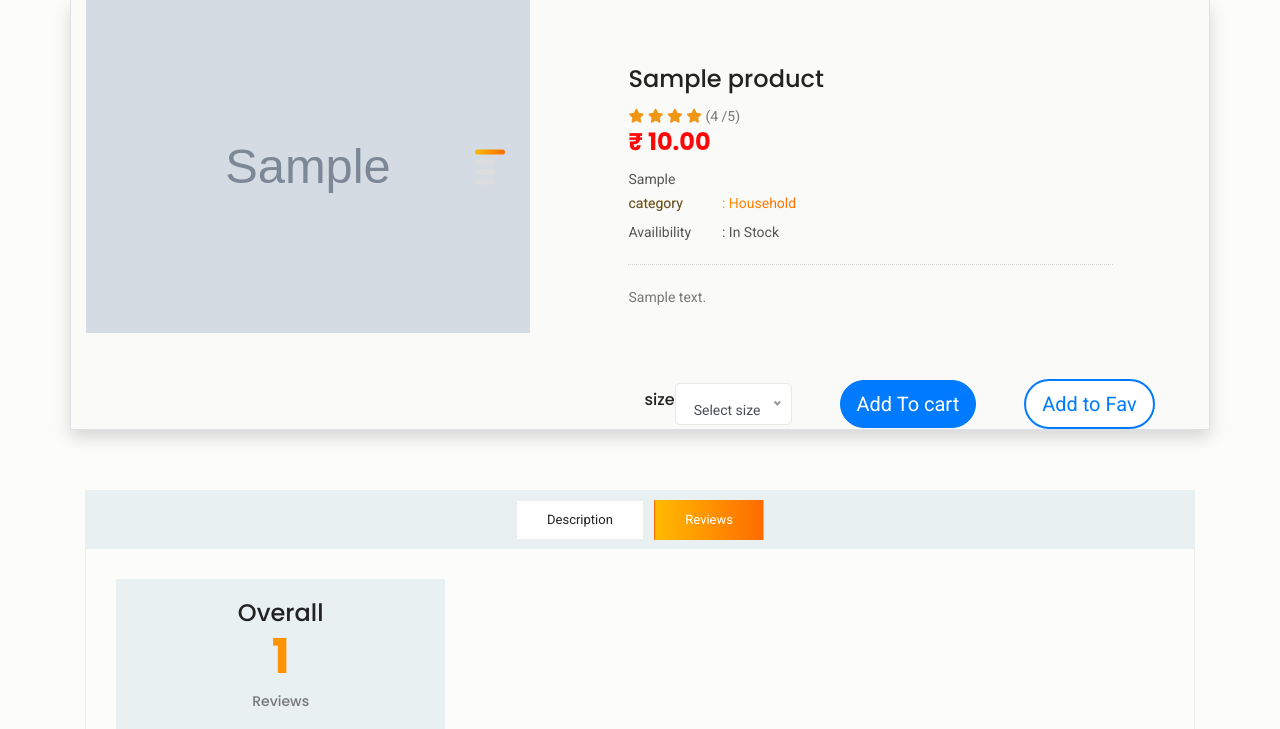
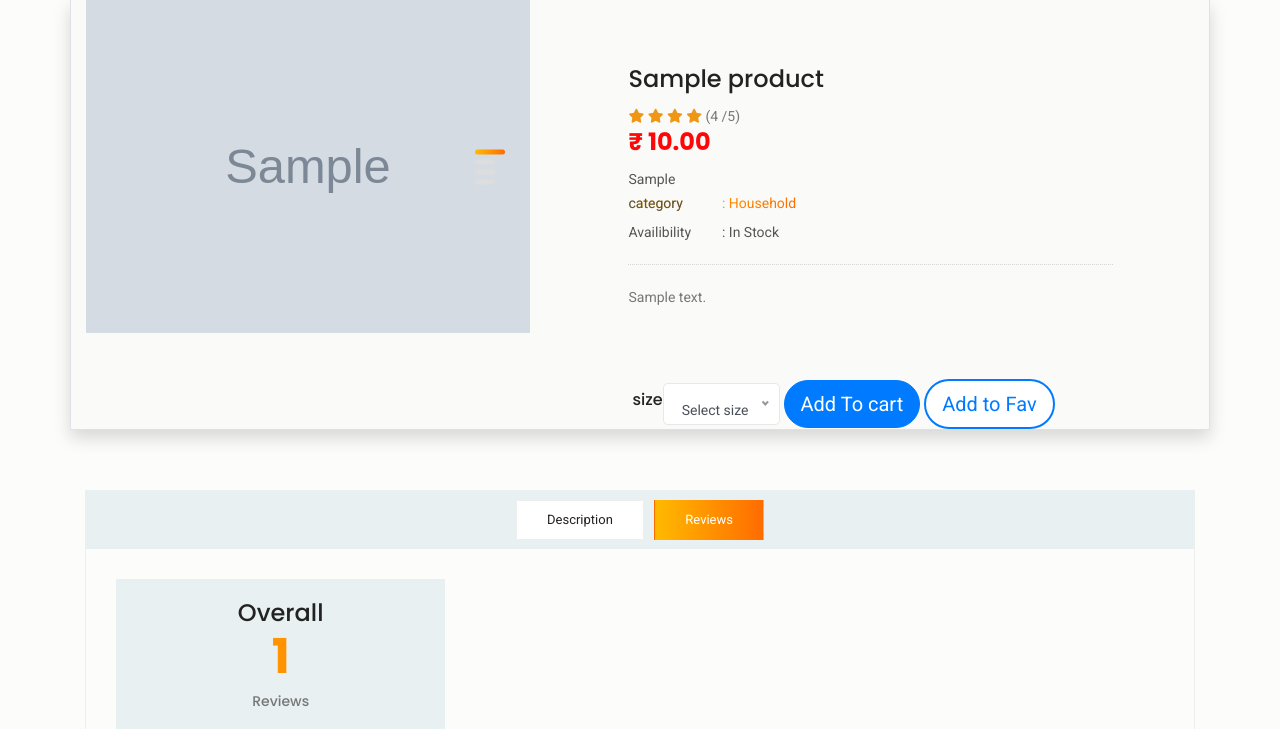
Before and after one commit to vishnuedappatt/sportsbaskets, a Django app: a page that uses products/templates/products/product_detailes.html in a window 1280 px wide. Shown: the part 206-935 px from the top of the page. Run offline with Django 4.2, Linux system fonts and the light colour scheme; tables that the repository leaves empty hold one stand-in row (values such as "Sample post"); grey boxes marked "Sample" are stand-in pictures; some libraries are stand-ins or nearby versions.

Commit message:
correcption

```diff
--- a/products/templates/products/product_detailes.html
+++ b/products/templates/products/product_detailes.html
@@ -93,7 +93,9 @@
 
 
 
-							<div class="card_area d-flex align-items-center ml-3">
+
+
+							<div class="card_area d-flex align-items-center ml-1">
 
 								{% if  single_product.variation_set.all %}
 								<h5>size</h5>
@@ -105,6 +107,7 @@
 										<option value="{{ i.variation_value | lower }}">{{ i.variation_value | capfirst }}</option>
 										{% endfor %}
 									</select>
+
 								{% endif %}
 								{% if single_product.stock == 0 %}
 								<div>
@@ -112,13 +115,14 @@
 								</div>
 								{% else %}
 
-								<button type="submit" style="border-radius: 50px;" class="btn btn-lg ml-5 btn-primary">Add To cart</button>
+								<button type="submit" style="border-radius: 50px;" class="btn btn-lg ml-1 btn-primary">Add To cart</button>
 
 
 								{% endif %}
-								<button  style="border-radius: 50px;background-color: #ffff;border:solid 2px #007bff;" class="btn btn-lg ml-5 btn-primary"><a  href="{% url 'wishlist_add' single_product.id %}"> Add to Fav</a>	</button>
+								<button  style="border-radius: 50px;background-color: #ffff;border:solid 2px #007bff;" class="btn btn-lg ml-1 btn-primary"><a  href="{% url 'wishlist_add' single_product.id %}"> Add to Fav</a>	</button>
 
 							</div>
+
 						</div>
 					</div>
 				</form>
--- a/products/views.py
+++ b/products/views.py
@@ -421,8 +421,7 @@ def checkout(request, total=0, quantity=0, cart_items=None):
 
     if request.method=='POST':
         form=AddresssForm(request.POST)
-        print(form.is_valid())
-        print(form.is_valid )
+
         if form.is_valid():
             data=Address()
             data.user=request.user
--- a/user/views.py
+++ b/user/views.py
@@ -169,7 +169,7 @@ def login(request):
             except:
                 return redirect('home')
         else:
-             messages.error(request,'invalid cridential')
+             messages.error(request,'invalid credential')
              return redirect('login')
 
     else:
@@ -432,7 +432,7 @@ def change_password(request):
                 messages.success(request,'successfully change the password')
                 return redirect('login')
             else:
-                messages.error(request,'incurrect current password')
+                messages.error(request,'incorrect current password')
                 return redirect('change_password')
         else:
             messages.error(request,'password missmatch')
```
Also changed, not shown: products/templates/products/check.html (+8 -8 lines). Lines whose indentation alone changed are shown as unchanged.
